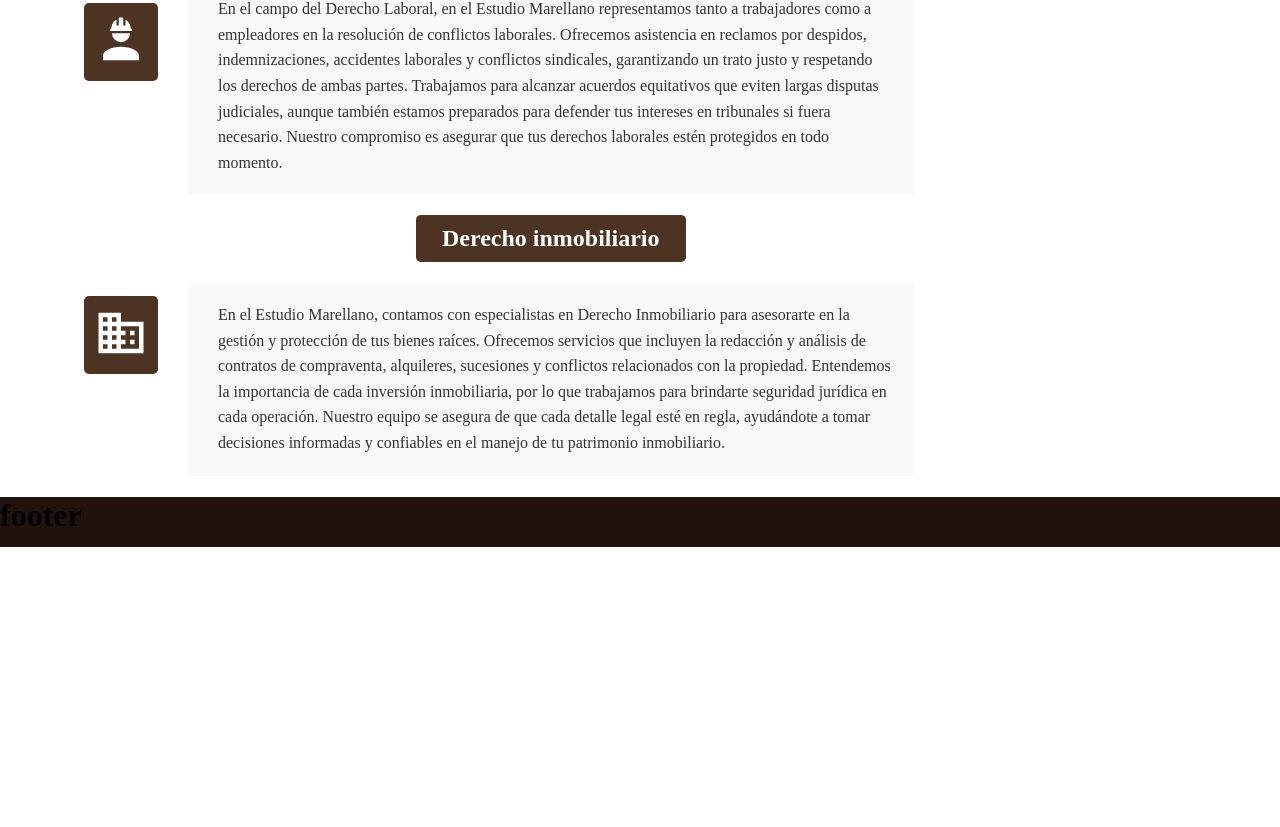
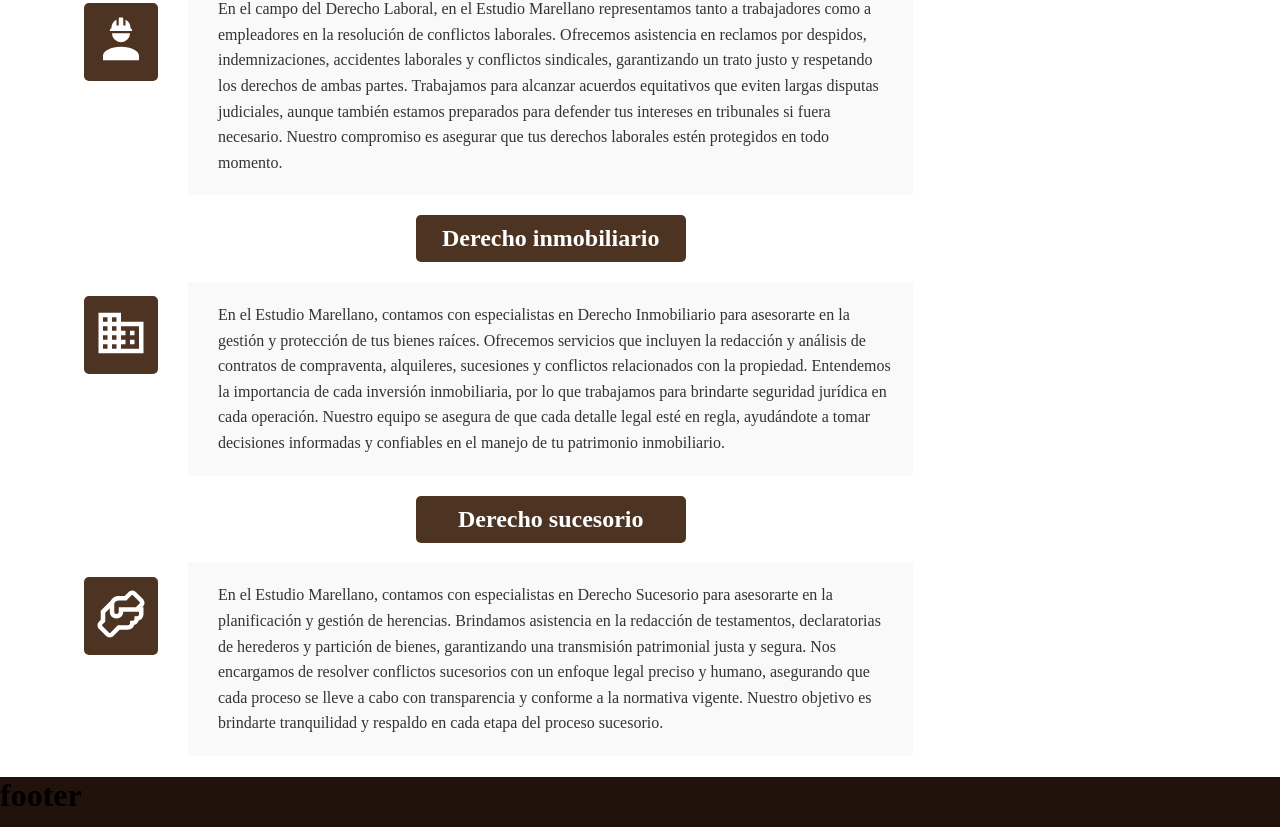
Before and after one commit to enzo1antilipi/StudyMarellano, a Next.js app: page /practice in a window 1280 px wide. Shown: the part 889-1716 px from the top of the page. Before the commit the page ends 1436 px from the top, so only its background shows below. Built offline with nearby package versions, Linux system fonts and the light colour scheme.

Commit message:
arregle seccion de contacto

```diff
--- a/src/app/contact/page.js
+++ b/src/app/contact/page.js
@@ -23,7 +23,7 @@ export default function contact(){
                   />
             </div>
             <div className={styles.dates}>
-                <h1 className={inter.className} style={{fontSize:"40px", color:"#4D3322"}}>Contactanos</h1>
+                {/* <h1 className={inter.className} style={{fontSize:"40px", color:"#4D3322"}}>Contactanos</h1> */}
                 <div className={styles.contactContainer}>
                     <a href="tel:2804603334" className={styles.button}>
                         <svg xmlns="http://www.w3.org/2000/svg" width="24" height="24"  className={styles.iconwha} viewBox="0 0 24 24"><path fill="" d="M19.05 4.91A9.82 9.82 0 0 0 12.04 2c-5.46 0-9.91 4.45-9.91 9.91c0 1.75.46 3.45 1.32 4.95L2.05 22l5.25-1.38c1.45.79 3.08 1.21 4.74 1.21c5.46 0 9.91-4.45 9.91-9.91c0-2.65-1.03-5.14-2.9-7.01m-7.01 15.24c-1.48 0-2.93-.4-4.2-1.15l-.3-.18l-3.12.82l.83-3.04l-.2-.31a8.26 8.26 0 0 1-1.26-4.38c0-4.54 3.7-8.24 8.24-8.24c2.2 0 4.27.86 5.82 2.42a8.18 8.18 0 0 1 2.41 5.83c.02 4.54-3.68 8.23-8.22 8.23m4.52-6.16c-.25-.12-1.47-.72-1.69-.81c-.23-.08-.39-.12-.56.12c-.17.25-.64.81-.78.97c-.14.17-.29.19-.54.06c-.25-.12-1.05-.39-1.99-1.23c-.74-.66-1.23-1.47-1.38-1.72c-.14-.25-.02-.38.11-.51c.11-.11.25-.29.37-.43s.17-.25.25-.41c.08-.17.04-.31-.02-.43s-.56-1.34-.76-1.84c-.2-.48-.41-.42-.56-.43h-.48c-.17 0-.43.06-.66.31c-.22.25-.86.85-.86 2.07s.89 2.4 1.01 2.56c.12.17 1.75 2.67 4.23 3.74c.59.26 1.05.41 1.41.52c.59.19 1.13.16 1.56.1c.48-.07 1.47-.6 1.67-1.18c.21-.58.21-1.07.14-1.18s-.22-.16-.47-.28"/></svg>
--- a/src/app/practice/page.js
+++ b/src/app/practice/page.js
@@ -84,7 +84,7 @@ export default function practice(){
                     <div className={styles.backgroundLogoMobil}>
                                         <svg xmlns="http://www.w3.org/2000/svg" width="34" height="34" className={styles.svg} viewBox="0 0 24 24"><path fill="" d="M18 15h-2v2h2m0-6h-2v2h2m2 6h-8v-2h2v-2h-2v-2h2v-2h-2V9h8M10 7H8V5h2m0 6H8V9h2m0 6H8v-2h2m0 6H8v-2h2M6 7H4V5h2m0 6H4V9h2m0 6H4v-2h2m0 6H4v-2h2m6-10V3H2v18h20V7z"/></svg>
                     </div>
-                    <h1 className={styles.titleSectionMobil}>Familia</h1>
+                    <h1 className={styles.titleSectionMobil}>Derecho inmobiliario</h1>
                 </div>
                 <h1 className={styles.titleSectionDesktop}>Derecho inmobiliario</h1>
             <div className={styles.contenedorparrafo}>
@@ -94,6 +94,28 @@ export default function practice(){
 
             </div>
             </div>
+
+        </div>
+        {/* -------- */}
+          <div className={styles.paragraphContainer}>
+            <div className={styles.backgroundLogo}>
+                <svg xmlns="http://www.w3.org/2000/svg" width="54" height="54" viewBox="0 0 24 24"><path fill="currentColor" d="M21.71 8.71c1.25-1.25.68-2.71 0-3.42l-3-3c-1.26-1.25-2.71-.68-3.42 0L13.59 4H11C9.1 4 8 5 7.44 6.15L3 10.59v4l-.71.7c-1.25 1.26-.68 2.71 0 3.42l3 3c.54.54 1.12.74 1.67.74c.71 0 1.36-.35 1.75-.74l2.7-2.71H15c1.7 0 2.56-1.06 2.87-2.1c1.13-.3 1.75-1.16 2-2C21.42 14.5 22 13.03 22 12V9h-.59zM20 12c0 .45-.19 1-1 1h-1v1c0 .45-.19 1-1 1h-1v1c0 .45-.19 1-1 1h-4.41l-3.28 3.28c-.31.29-.49.12-.6.01l-2.99-2.98c-.29-.31-.12-.49-.01-.6L5 15.41v-4l2-2V11c0 1.21.8 3 3 3s3-1.79 3-3h7zm.29-4.71L18.59 9H11v2c0 .45-.19 1-1 1s-1-.55-1-1V8c0-.46.17-2 2-2h3.41l2.28-2.28c.31-.29.49-.12.6-.01l2.99 2.98c.29.31.12.49.01.6"/></svg>
+            </div>
+            <div className={styles.container}>
+                   <div className={styles.contenendorMobil}>
+                    <div className={styles.backgroundLogoMobil}>
+                        <svg xmlns="http://www.w3.org/2000/svg" width="54" height="54" viewBox="0 0 24 24"><path fill="currentColor" d="M21.71 8.71c1.25-1.25.68-2.71 0-3.42l-3-3c-1.26-1.25-2.71-.68-3.42 0L13.59 4H11C9.1 4 8 5 7.44 6.15L3 10.59v4l-.71.7c-1.25 1.26-.68 2.71 0 3.42l3 3c.54.54 1.12.74 1.67.74c.71 0 1.36-.35 1.75-.74l2.7-2.71H15c1.7 0 2.56-1.06 2.87-2.1c1.13-.3 1.75-1.16 2-2C21.42 14.5 22 13.03 22 12V9h-.59zM20 12c0 .45-.19 1-1 1h-1v1c0 .45-.19 1-1 1h-1v1c0 .45-.19 1-1 1h-4.41l-3.28 3.28c-.31.29-.49.12-.6.01l-2.99-2.98c-.29-.31-.12-.49-.01-.6L5 15.41v-4l2-2V11c0 1.21.8 3 3 3s3-1.79 3-3h7zm.29-4.71L18.59 9H11v2c0 .45-.19 1-1 1s-1-.55-1-1V8c0-.46.17-2 2-2h3.41l2.28-2.28c.31-.29.49-.12.6-.01l2.99 2.98c.29.31.12.49.01.6"/></svg>
+                    </div>
+                    <h1 className={styles.titleSectionMobil}>Derecho sucesorio</h1>
+                </div>
+                <h1 className={styles.titleSectionDesktop}>Derecho sucesorio</h1>
+            <div className={styles.contenedorparrafo}>
+            <p className={styles.paragraph}> En el Estudio Marellano, contamos con especialistas en Derecho Sucesorio para asesorarte en la planificación y gestión de herencias. Brindamos asistencia en la redacción de testamentos, declaratorias de herederos y partición de bienes, garantizando una transmisión patrimonial justa y segura. Nos encargamos de resolver conflictos sucesorios con un enfoque legal preciso y humano,
+                 asegurando que cada proceso se lleve a cabo con transparencia y conforme a la normativa vigente. Nuestro objetivo es brindarte tranquilidad y respaldo en cada etapa del proceso sucesorio.</p>
+
+            </div>
+            </div>
+
         </div>
         </div>
         {/* seccion contacto */}
```
Also changed, not shown: src/app/page.js (+9 -0 lines), src/app/styles/Contact.module.css (+7 -7 lines).
